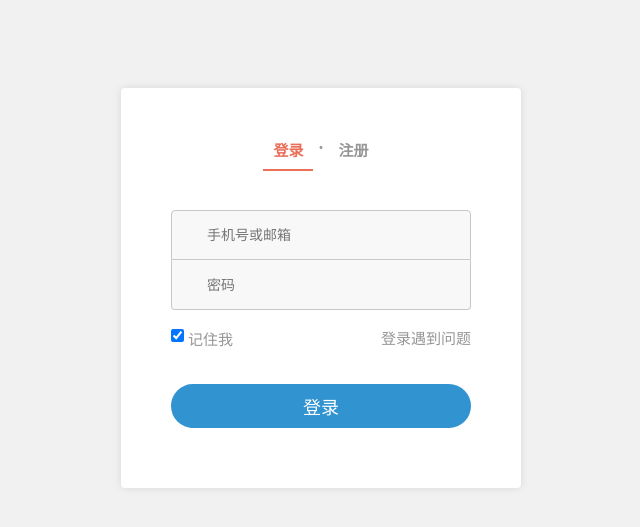
After one commit to kk456852/Waste-classification-system, a Django app: page /sign_in/ in a window 1280 px wide. The commit adds this page. Shown: the top 527 px of the page, without its empty margins (319-959 px from the left). Run offline with Django 3.2, Linux system fonts and the light colour scheme; parts of the project's set-up code (start-up, migrations or seed data) failed here and were passed over; some libraries are stand-ins or nearby versions.

Commit message:
登录注册静态页面上线

```diff
--- a/WCS/WCS/urls.py
+++ b/WCS/WCS/urls.py
@@ -34,6 +34,8 @@ urlpatterns = [
     url(r'^kitchen_detail/', views.kitchen_detail),
     url(r'^other_detail/', views.other_detail),
     url(r'^recycled_detail/', views.recycled_detail),
+    url(r'^sign_in/', views.sign_in),
+    url(r'^sign_up/', views.sign_up),
     url(r'^media/(?P<path>.*)$', serve, {"document_root": MEDIA_ROOT}),
     url(r'^ckeditor/', include('ckeditor_uploader.urls')),
 ]
--- a/WCS/index/views.py
+++ b/WCS/index/views.py
@@ -157,3 +157,9 @@ def index_text(request):
 
 def garbage_tips(request):
     return render(request, 'garbage_tips.html')
+
+def sign_in(request):
+    return render(request, 'sign_in.html')
+
+def sign_up(request):
+    return render(request, 'sign_up.html')
--- /dev/null
+++ b/WCS/static/css/sign_in.css
@@ -0,0 +1,130 @@
+* {
+	box-sizing: border-box;
+}
+body {
+	background: #f1f1f1;
+	display: flex;
+	align-items: center;
+	justify-content: center;
+}
+
+.main {
+	display: flex;
+	flex-direction: column;
+	align-items: center;
+	margin-top: 5rem;
+	width: 400px;
+	height: 25em;
+	background: #fff;
+	border-radius: 4px;
+	box-shadow: 0 0 8px rgba(0,0,0,.1);
+	padding: 50px 50px 30px;
+}
+.title {
+	margin: 0 auto 50px;
+	font-size: 18px;
+}
+
+a {
+	text-decoration: none;
+	cursor: pointer;
+	background-color: transparent;
+}
+
+a:hover {
+	border-bottom: 2px solid #ea6f5a;
+}
+
+b {
+	color: #969696;
+}
+
+.inputbox {
+	width: 100%;
+}
+.inputbox input {
+	border-bottom: none;
+
+    width: 100%;
+    height: 50px;
+    margin-bottom: 0;
+    padding: 4px 12px 4px 35px;
+    border: 1px solid #c8c8c8;
+    background-color: hsla(0,0%,71%,.1);
+    vertical-align: middle;
+    font-size: 14px;
+}/*
+.inputbox input::webkit-input-placeholder {
+	font-weight: 700;
+	color: #969696;
+	font-size: 50px;
+}*/
+.inputbox #email_or_mobile_number {
+	border-radius: 4px 4px 0 0;
+}
+.inputbox #user_name {
+	border-radius: 4px 4px 0 0;
+}
+.inputbox #mobile_number {
+	border-top: none;
+}
+.inputbox #password {
+	border-top: none;
+	border-radius: 0 0 4px 4px;
+}
+
+.below-input {
+	display: flex;
+	width: 100%;
+	justify-content: space-between;
+}
+.remember-btn {
+	float: left;
+	margin: 15px 0;
+}
+
+.remember-btn input {
+	margin: 4px 0 0;
+	line-height: normal;
+}
+
+.remember-btn span, a {
+    font-size: 15px;
+    color: #969696;
+    vertical-align: middle;
+}
+
+.forget-btn {
+	float: right;
+    position: relative;
+    margin: 17px 0 0 0;
+    font-size: 14px;
+}
+
+button {
+	margin-top: 20px;
+    width: 100%;
+    padding: 9px 18px;
+    font-size: 18px;
+    border: none;
+    border-radius: 25px;
+    color: #fff;
+    background: #3194d0;
+    cursor: pointer;
+    outline: none;
+    display: block;
+    clear: both;
+}
+
+.sign-up-msg {
+	margin: 10px 0;
+    padding: 0;
+    text-align: center;
+    font-size: 12px;
+    line-height: 20px;
+    color: #969696;
+}
+
+.sign-up-msg a{
+	color: #3194d0
+}
--- a/WCS/templates/index.html
+++ b/WCS/templates/index.html
@@ -22,8 +22,8 @@
         </div>
         <div class="right">
             <ul>
-                <li><a href="">登录</a></li>
-                <li><a href="">注册</a></li>
+                <li><a href="/sign_in/">登录</a></li>
+                <li><a href="/sign_up/">注册</a></li>
             </ul>
         </div>
     </div>
--- /dev/null
+++ b/WCS/templates/sign_in.html
@@ -0,0 +1,53 @@
+<!DOCTYPE html>
+<html lang="en">
+<head>
+	<meta charset="UTF-8">
+	<title>登录</title>
+	<link rel="stylesheet" href="/static/css/sign_in.css">
+	<style>
+		a.active {
+			padding: 10px;
+			font-weight: 700;
+		    color: #ea6f5a;
+		    border-bottom: 2px solid #ea6f5a;
+		}
+
+		a.sign-up {
+			padding: 10px;
+			font-weight: 700;
+		    color: #969696;
+		}
+	</style>
+</head>
+<body>
+	<div class="main">
+		<h4 class="title">
+			<a href="" class="active">登录</a>
+			<b>·</b>
+			<a href="/sign_up/" class="sign-up">注册</a>
+		</h4>
+		<div class="sign-container">
+			<form action="" id="new_session">
+				<div class="inputbox">
+					<input type="text" placeholder="手机号或邮箱" id="email_or_mobile_number">
+					<input type="text" placeholder="密码" id="password">
+				</div>
+				<div class="below-input">
+					<div class="remember-btn">
+						<input type="checkbox" value="true" checked="checked" id="remember_me">
+						<span>记住我</span>
+					</div>
+					<div class="forget-btn">
+						<a href="">登录遇到问题</a>
+					</div>
+				</div>
+				<button class="sign-in-btn" id="sign_in_form_submit">
+					<span>登录</span>
+				</button>
+			</form>
+		</div>
+
+	</div>
+
+</body>
+</html>
```
Also changed, not shown: WCS/templates/sign_up.html (added, +51 -0 lines).
